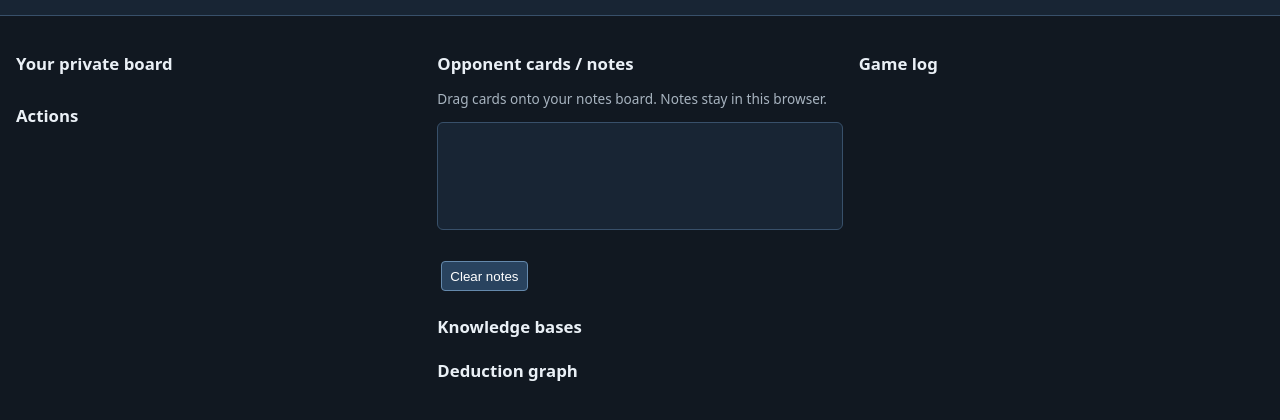
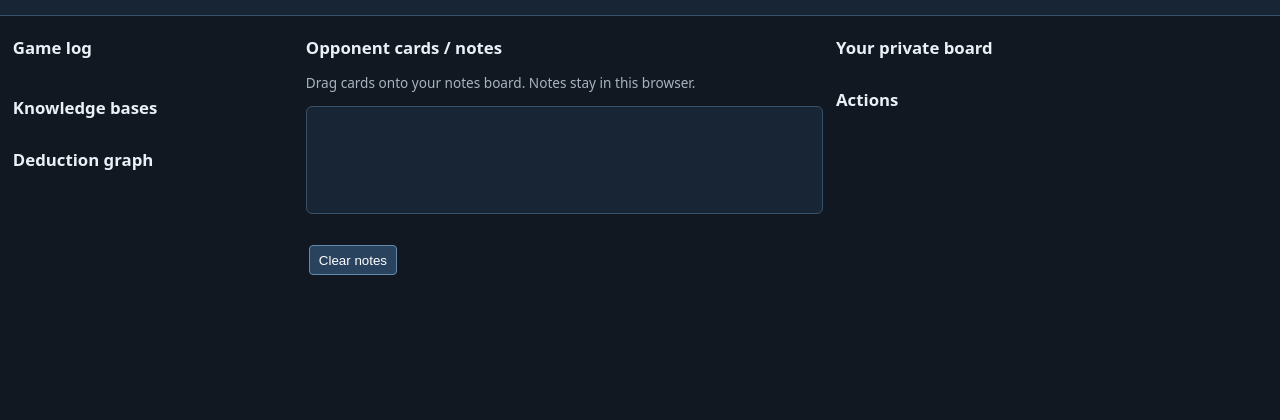
Before and after one commit to matt-kempster/solving-spyweb, a plain HTML site: page spyweb/web_static/index.html in a window 1280 px wide. Shown: the part 58-478 px from the top of the page. Drawn offline with Linux system fonts and the light colour scheme.

Commit message:
Fit game UI into compact desktop layout

```diff
--- a/spyweb/web_static/index.html
+++ b/spyweb/web_static/index.html
@@ -14,7 +14,23 @@
     <span id="status"></span>
   </header>
   <main>
-    <section>
+    <section class="analysis-column">
+      <h2>Game log</h2>
+      <ol id="history"></ol>
+      <h2>Knowledge bases</h2>
+      <div id="knowledge"></div>
+      <h2>Deduction graph</h2>
+      <div id="deductions"></div>
+    </section>
+    <section class="opponent-column">
+      <h2>Opponent cards / notes</h2>
+      <p class="muted">Drag cards onto your notes board. Notes stay in this browser.</p>
+      <div id="notes-pool" class="cards dropzone"></div>
+      <div class="scratch-grid" id="notes-grid"></div>
+      <div class="component-grid" id="component-grid"></div>
+      <button id="clear-notes">Clear notes</button>
+    </section>
+    <section class="player-column">
       <h2>Your private board</h2>
       <div id="secret"></div>
       <div class="grid" id="board"></div>
@@ -22,22 +38,6 @@
       <div id="actions"></div>
       <div id="error"></div>
     </section>
-    <section>
-      <h2>Opponent cards / notes</h2>
-      <p class="muted">Drag cards onto your notes board. Notes stay in this browser.</p>
-      <div id="notes-pool" class="cards dropzone"></div>
-      <div class="scratch-grid" id="notes-grid"></div>
-      <div class="component-grid" id="component-grid"></div>
-      <button id="clear-notes">Clear notes</button>
-      <h2>Knowledge bases</h2>
-      <div id="knowledge"></div>
-      <h2>Deduction graph</h2>
-      <div id="deductions"></div>
-    </section>
-    <section>
-      <h2>Game log</h2>
-      <ol id="history"></ol>
-    </section>
   </main>
   <script src="/app.js"></script>
 </body>
--- a/spyweb/web_static/style.css
+++ b/spyweb/web_static/style.css
@@ -5,8 +5,14 @@ h1, h2 { margin: .5rem 0; }
 h1 { font-size: 1.4rem; }
 h2 { font-size: 1.05rem; margin-top: 1.3rem; }
 h4 { margin: .7rem 0 .25rem; font-size: .9rem; color: #ffd47c; }
-main { display: grid; grid-template-columns: repeat(3, minmax(260px, 1fr)); gap: 1rem; padding: 1rem; }
+main { display: grid; grid-template-columns: minmax(220px, .65fr) minmax(390px, 1.2fr) minmax(390px, 1fr); gap: .8rem; padding: .8rem; }
 section { min-width: 0; }
+.analysis-column h2:first-child,
+.opponent-column h2:first-child,
+.player-column h2:first-child { margin-top: .5rem; }
+.analysis-column #history { max-height: 20vh; overflow: auto; }
+.analysis-column #knowledge { max-height: 26vh; overflow: auto; }
+.analysis-column #deductions { max-height: 34vh; overflow: auto; }
 .grid { display: grid; grid-template-columns: repeat(3, 1fr); gap: .4rem; }
 .cell, .dropzone { min-height: 92px; border: 1px solid #38506a; border-radius: 6px; padding: .45rem; background: #182534; }
 .cell strong { display: block; color: #8fc7ff; font-size: .8rem; }
@@ -17,7 +23,7 @@ section { min-width: 0; }
 .component-grid { display: grid; grid-template-columns: repeat(3, minmax(70px, 1fr)); gap: .4rem; margin-top: .7rem; }
 .component-bin { min-height: 92px; border-style: dashed; }
 .spy-card { position: relative; box-sizing: border-box; min-height: 82px; border: 1px solid #587898; border-radius: 5px; padding: 1.4rem .5rem; background: #203248; text-align: center; }
-.spy-card.with-art { overflow: hidden; min-height: 0; padding: 0; background: #111821; }
+.spy-card.with-art { overflow: hidden; width: 85%; min-height: 0; margin-left: auto; margin-right: auto; padding: 0; background: #111821; }
 .card-art { display: block; width: 100%; height: auto; opacity: 1; }
 .spy-card.with-art > strong,
 .spy-card.with-art > .muted { display: none; }
@@ -39,7 +45,7 @@ section { min-width: 0; }
 .sense.point { background: #ffd47c; }
 .legend { display: flex; gap: .7rem; margin: .35rem 0; font-size: .78rem; }
 .cards .legend { grid-column: 1 / -1; }
-#secret .spy-card { width: min(112px, 100%); }
+#secret .spy-card { width: min(96px, 100%); }
 .cell .spy-card { margin-top: .3rem; }
 button, select { background: #29435f; color: #fff; border: 1px solid #6589ac; border-radius: 4px; padding: .4rem .55rem; margin: .2rem; }
 button:disabled { opacity: .4; }
```
